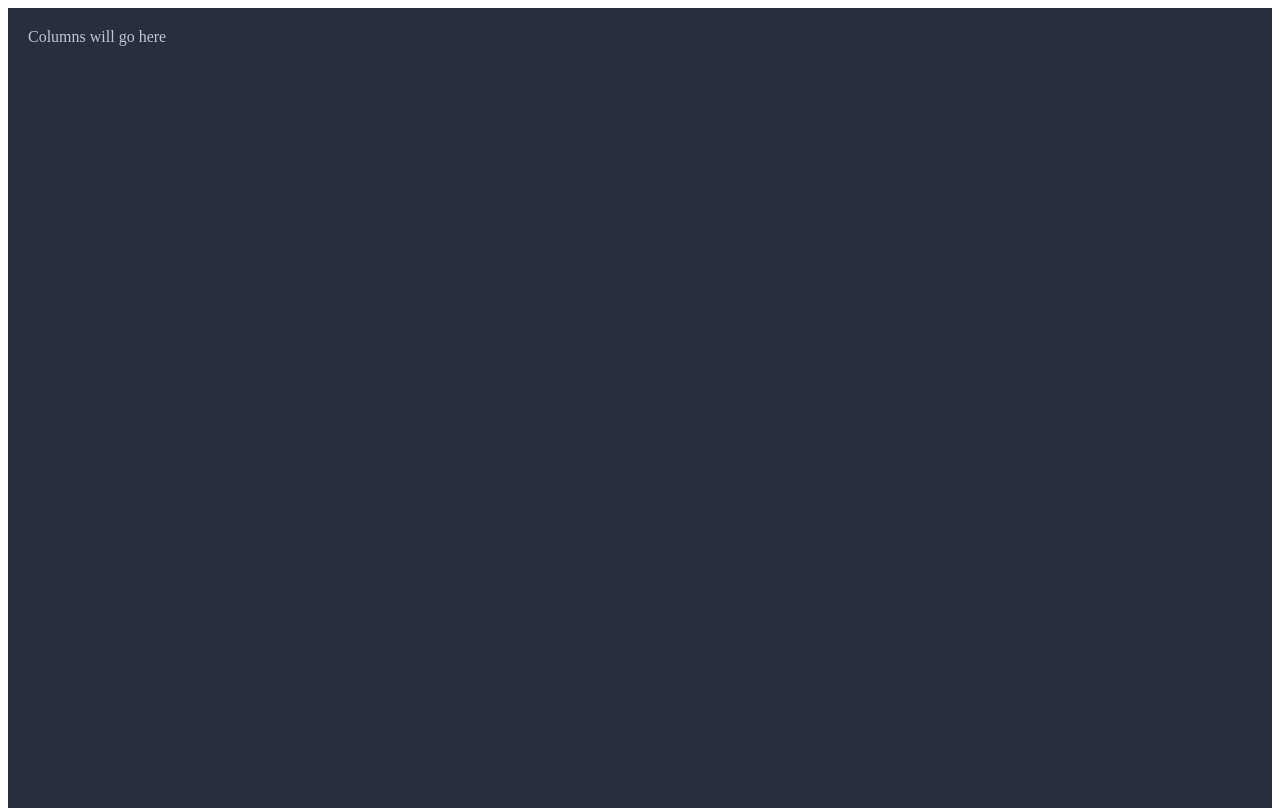
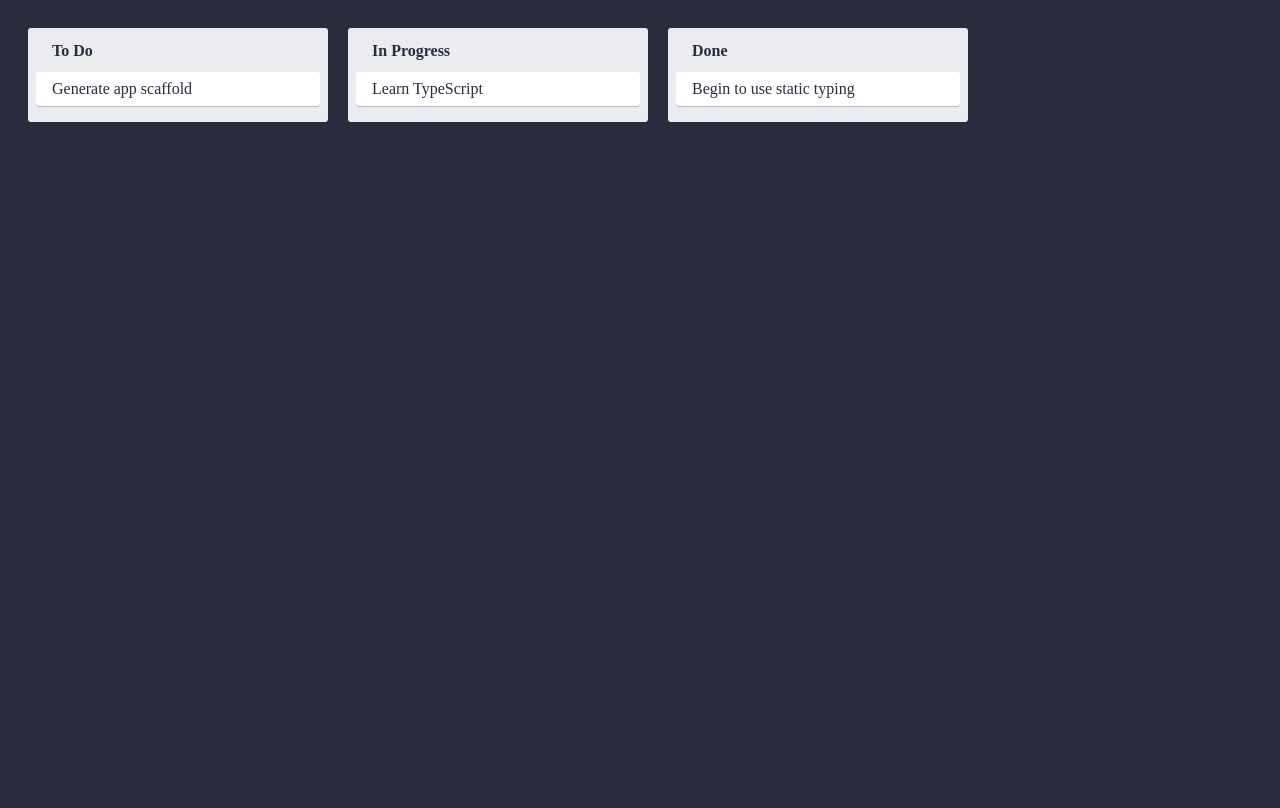
Before and after one commit to kip-guile/kanban-board-typescript, a React (Create React App) app: page / in a window 1280 px wide. Built offline with nearby package versions, Linux system fonts and the light colour scheme.

Commit message:
wip: board skeleton

```diff
--- a/src/App.tsx
+++ b/src/App.tsx
@@ -1,8 +1,22 @@
 import React from 'react'
+import { Column } from './Column'
+import { Card } from './Card'
 import { AppContainer } from './styles'
 
 function App() {
-  return <AppContainer>Columns will go here</AppContainer>
+  return (
+    <AppContainer>
+      <Column text='To Do'>
+        <Card text='Generate app scaffold' />
+      </Column>
+      <Column text='In Progress'>
+        <Card text='Learn TypeScript' />
+      </Column>
+      <Column text='Done'>
+        <Card text='Begin to use static typing' />
+      </Column>
+    </AppContainer>
+  )
 }
 
 export default App
--- a/src/index.css
+++ b/src/index.css
@@ -1,5 +1,6 @@
 html {
   box-sizing: border-box;
+  background-color: #292d3e;
 }
 
 *,
--- a/src/styles.ts
+++ b/src/styles.ts
@@ -3,7 +3,7 @@
 export const AppContainer = styled.div`
   align-items: flex-start;
   background-color: #292d3e;
-  color: #bfc7d5;
+  color: #292d3e;
   display: flex;
   flex-direction: row;
   height: 100%;
```
